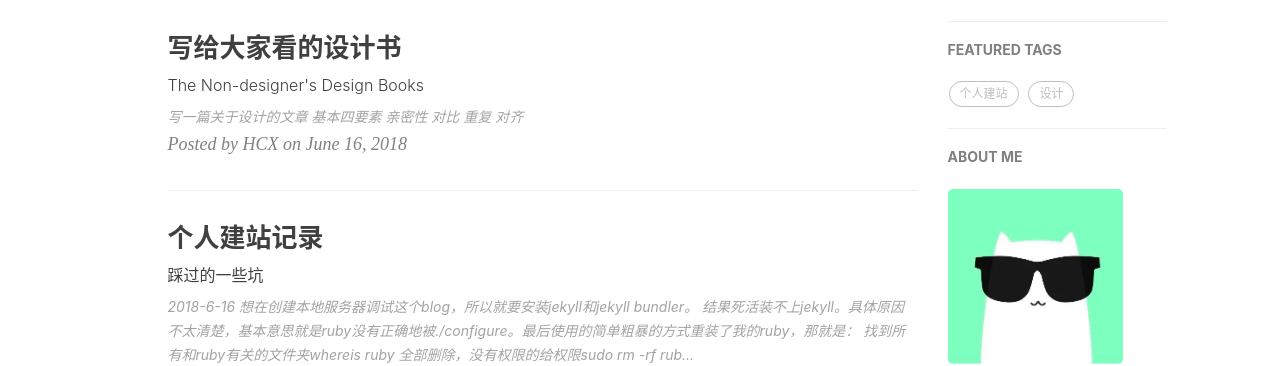
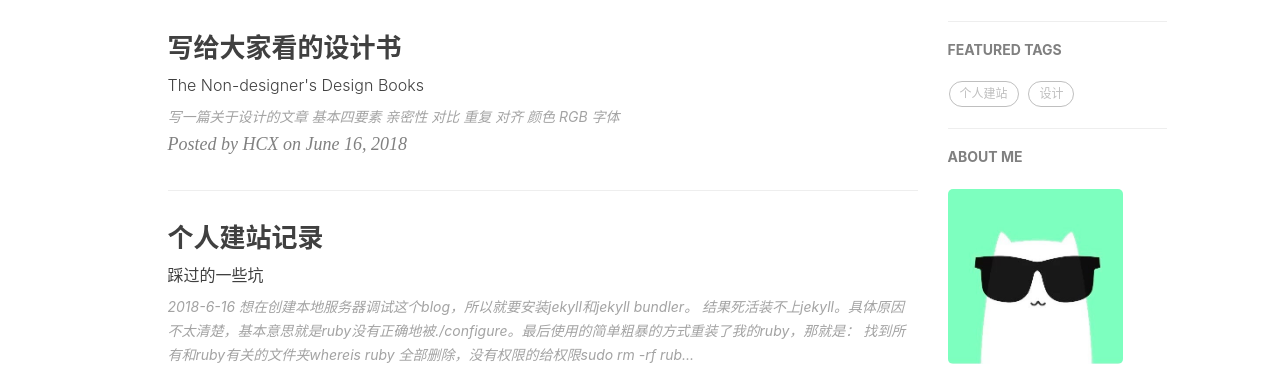
Before and after one commit to hechenxi/hechenxi.github.io, a Jekyll site: the page built from index.html, in a window 1280 px wide. Shown: the part 437-803 px from the top of the page. Built offline with Jekyll 4.4.1, drawn with Linux system fonts in a browser that asks for light colours; nearby versions of some CDN libraries; the list of posts is cut into pages by our own code; comment, search, counter and statistics services are not loaded.

```diff
--- a/_posts/2018-06-18-design.md
+++ b/_posts/2018-06-18-design.md
@@ -15,3 +15,7 @@
 2. 对比
 3. 重复
 4. 对齐
+
+## 颜色
+### RGB
+## 字体
```
Also changed, not shown: img/favicon.ico.
